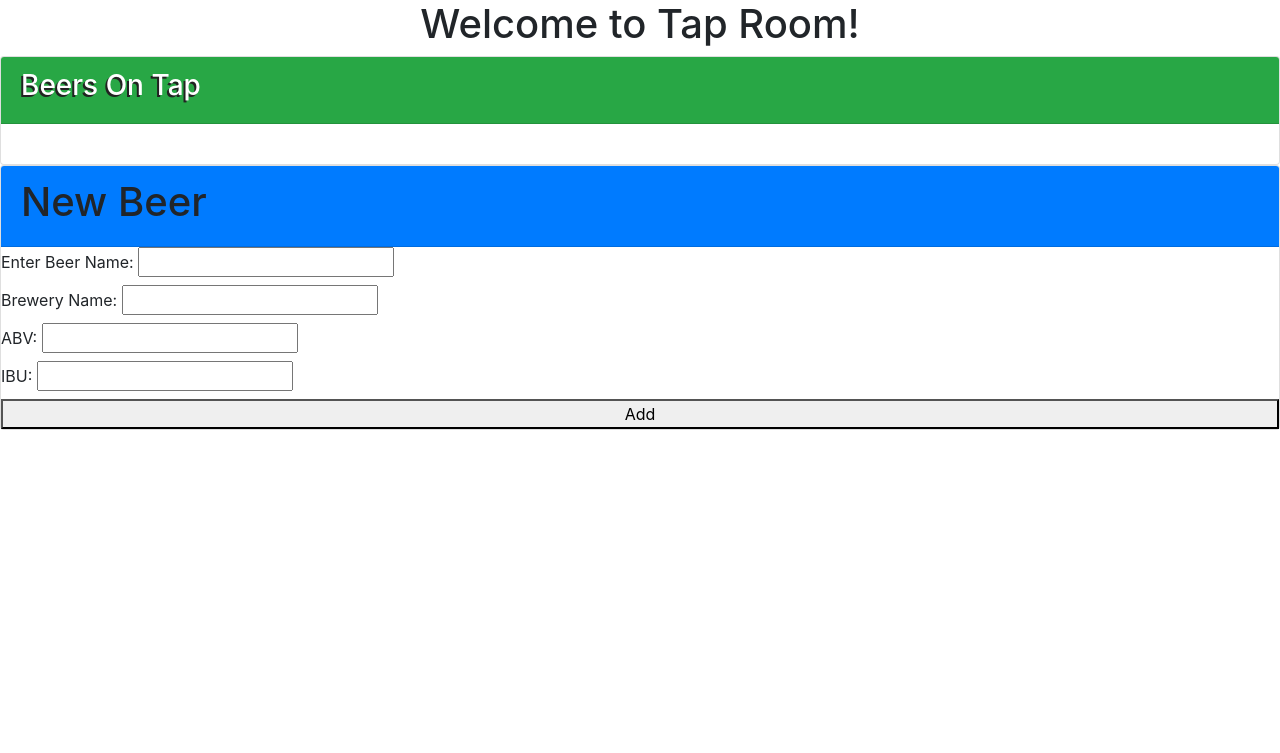
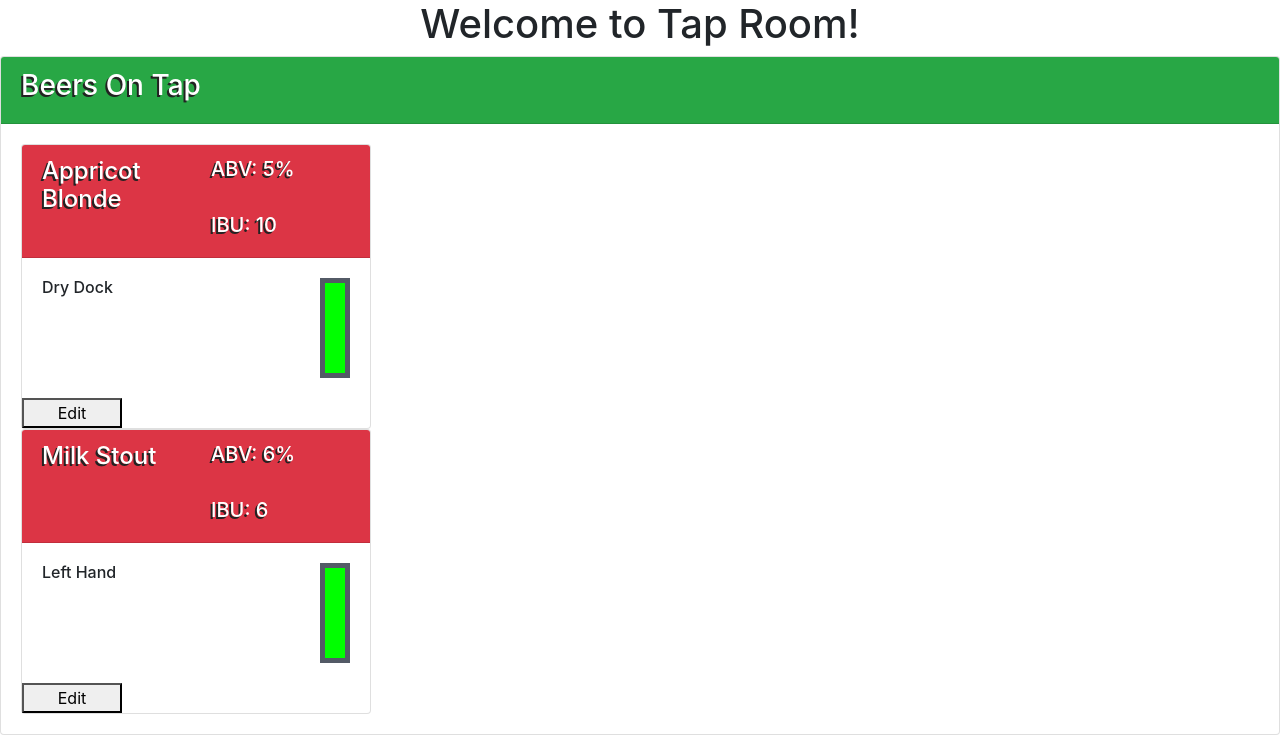
Before and after one commit to cbutton01/tap-room, an Angular app: page / in a window 1280 px wide. Shown: the top 753 px of the page. Built offline with nearby package versions, Linux system fonts and the light colour scheme.

Commit message:
add beer works

```diff
--- a/src/app/app.component.ts
+++ b/src/app/app.component.ts
@@ -10,4 +10,11 @@ import { NewBeerComponent } from './new-beer/new-beer.component';
 })
 export class AppComponent {
   title = 'Tap Room';
+  masterBeerList: Beers[] = [
+    new Beers('Appricot Blonde','Dry Dock', 5, 10),
+    new Beers('Milk Stout','Left Hand', 6, 6)
+  ];
+  addBeer(newBeer: Beers){
+    this.masterBeerList.push(newBeer);
+  }
 }
--- a/src/app/beer/beer.component.css
+++ b/src/app/beer/beer.component.css
@@ -4,5 +4,13 @@
 }
 
 .card .card {
-  width: 400px;
+  width: 350px;
 }
+
+app-keg {
+  float: right;
+}
+
+button {
+  width: 100px;
+}
--- a/src/app/beer/beer.component.ts
+++ b/src/app/beer/beer.component.ts
@@ -11,12 +11,8 @@ import { KegComponent } from '../keg/keg.component';
 export class BeerComponent {
   @Input() childBeerList: Beers[];
   @Output() clickSender = new EventEmitter();
-
   editButtonClicked(beerToEdit: Beers){
     this.clickSender.emit(beerToEdit);
   }
 
-  beer: Beers[] = [];
-
-
 }
--- a/src/app/keg/keg.component.html
+++ b/src/app/keg/keg.component.html
@@ -1,4 +1,5 @@
 <svg height="100" width="30">
   <polygon name="keg" points="0,0 30,0 30,100 0,100" fill="#535a66"/>
+  <polygon name="fill" points="5,5 25,5 25,95 5,95" fill="#000000"/>
   <polygon name="fill" points="5,5 25,5 25,95 5,95" fill="#00FF00"/>
 </svg>
--- a/src/app/new-beer/new-beer.component.css
+++ b/src/app/new-beer/new-beer.component.css
@@ -0,0 +1,18 @@
+.card {
+  float: left;
+  margin-top: 20px;
+  margin-left: 30px;
+}
+
+#newBeer {
+  float: right;
+}
+
+.card-header {
+  color: white;
+  text-shadow: -2px 2px #222;
+}
+
+button {
+  width: 100px;
+}
--- a/src/app/new-beer/new-beer.component.html
+++ b/src/app/new-beer/new-beer.component.html
@@ -2,28 +2,21 @@
 <div class="card-header bg-primary">
   <h1>New Beer</h1>
 </div>
-  <div>
+  <div id="newBeer">
     <label>Enter Beer Name:
       <input #newName>
-    </label>
-  </div>
-  <div>
+    </label><br>
     <label>
       Brewery Name:
       <input #newBrewery>
-    </label>
-  </div>
-  <div>
+    </label><br>
     <label>
       ABV:
       <input type="number" #newABV>
-    </label>
-  </div>
-  <div>
+    </label><br>
     <label>
       IBU:
       <input type="number" #newIBU>
-    </label>
-  </div>
+    </label><br>
   <button (click)="submitForm(newName.value, newBrewery.value, newABV.value, newIBU.value)">Add</button>
 </div>
--- a/src/app/new-beer/new-beer.component.ts
+++ b/src/app/new-beer/new-beer.component.ts
@@ -1,4 +1,4 @@
-import { Component, OnInit, Output, EventEmitter } from '@angular/core';
+import { Component, Output, EventEmitter } from '@angular/core';
 import { Beers } from '../models/beer.model'
 
 @Component({
@@ -9,8 +9,8 @@ import { Beers } from '../models/beer.model'
 export class NewBeerComponent {
   @Output() sendBeer = new EventEmitter();
 
-  submitForm(name: string, brewery: string, abv: number, ibu: number){
-  let newBeer: Beers = new Beers(name, brewery, abv, ibu);
+  submitForm(name: string, brewery: string, abv: string, ibu: string){
+    let newBeer: Beers = new Beers(name, brewery, parseInt(abv), parseInt(ibu));
+    this.sendBeer.emit(newBeer);
+  }
 }
-
-}
```
